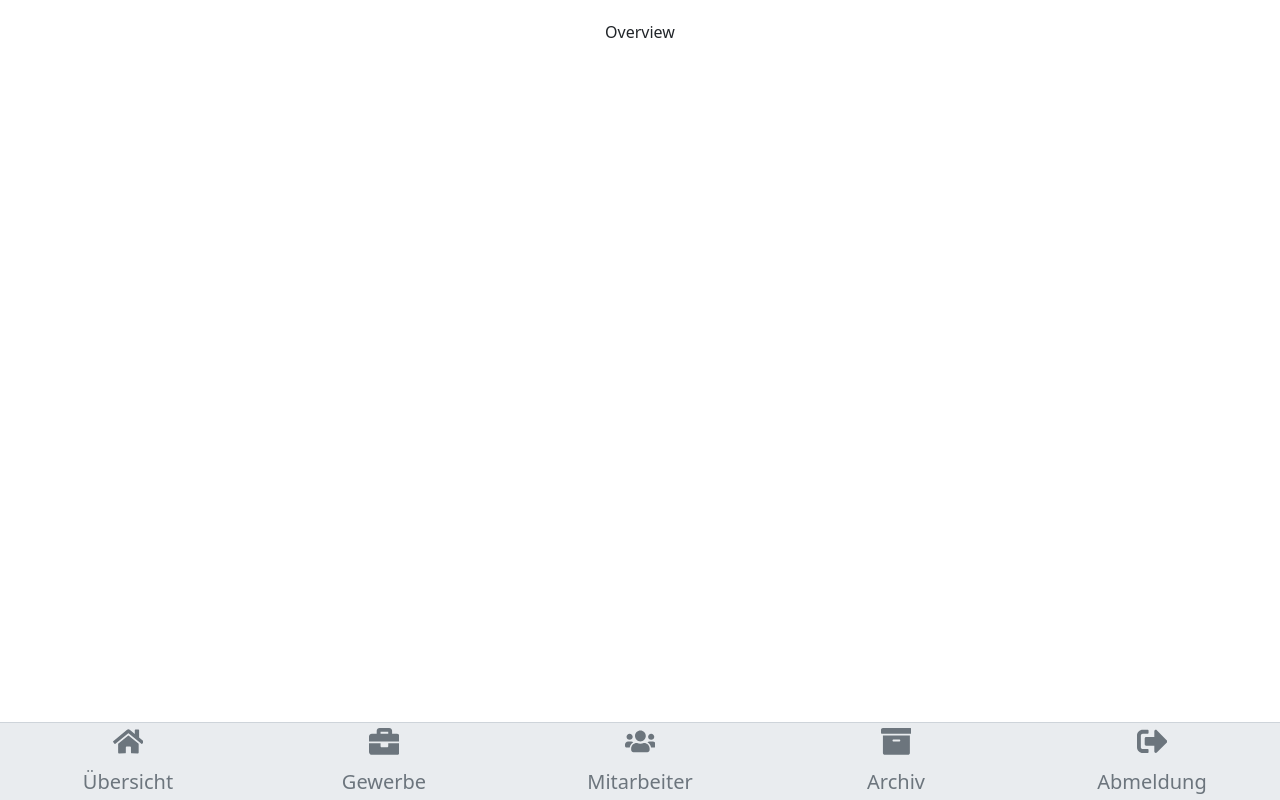
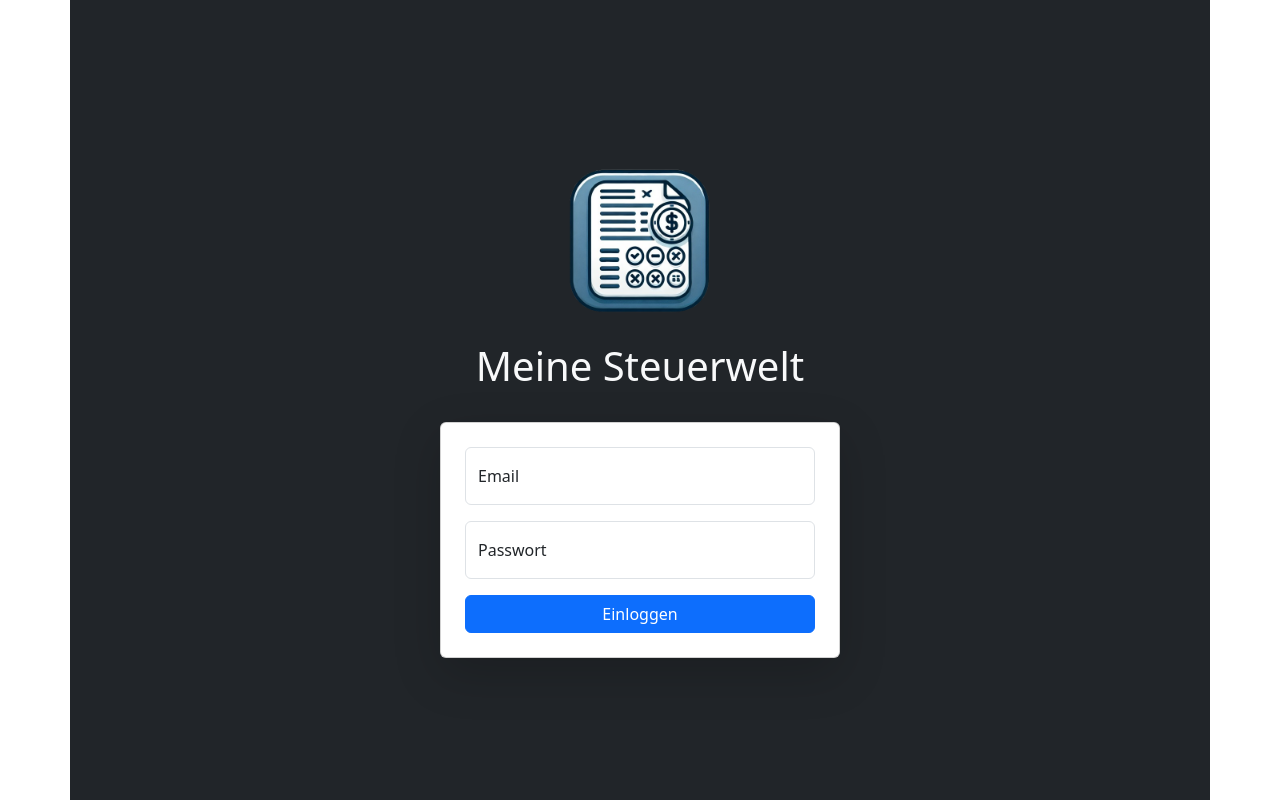
Before and after one commit to AliAl2020/web-sw, a React (Create React App) app: page /login in a window 1280 px wide. Built offline with nearby package versions, Linux system fonts and the light colour scheme.

Commit message:
directory

```diff
--- a/src/App.js
+++ b/src/App.js
@@ -8,10 +8,9 @@ function App() {
     <div className="App">
         <Router>
             <Routes>
-                <Route path="/screens/loginscreen/LoginScreen.js" element={<LoginScreen />} />
-                <Route path="/screens/dashboard/Dashboard.js" element={<Dashboard />} />
-                <Route path="*" element={<Dashboard />} />
-                <Route path="/"  element={<Dashboard />} />
+                <Route path="/login" element={<LoginScreen />} />
+                <Route path="/dashboard/*" element={<Dashboard />} />
+                <Route path="*" element={<Navigate to="/login" />} />
 
             </Routes>
         </Router>
--- a/src/screens/dashboard/Dashboard.js
+++ b/src/screens/dashboard/Dashboard.js
@@ -14,35 +14,35 @@ const Dashboard = () => {
             {/* Main Content */}
             <div className="content">
                 <Routes>
-                    <Route path="/dashboard/overview" element={<Overview />} />
-                    <Route path="/dashboard/employer" element={<Employer />} />
-                    <Route path="/dashboard/employee" element={<Employee />} />
-                    <Route path="/dashboard/archiv" element={<Archiv />} />
-                    <Route path="/dashboard/logout" element={<Logout />} />
-                    <Route path="*" element={<Overview />} />
+                    <Route path="/" element={<Overview />} /> {/* Default route */}
+                    <Route path="overview" element={<Overview />} />
+                    <Route path="employer" element={<Employer />} />
+                    <Route path="employee" element={<Employee />} />
+                    <Route path="archiv" element={<Archiv />} />
+                    <Route path="logout" element={<Logout />} />
                 </Routes>
             </div>
 
             {/* Bottom Navigation */}
             <nav className="bottom-nav">
                 <NavLink to="/dashboard/overview" className="bottom-nav-item">
-                    <FaHome  className="nav-icon" />
+                    <FaHome className="nav-icon" />
                     <span>Übersicht</span>
                 </NavLink>
                 <NavLink to="/dashboard/employer" className="bottom-nav-item">
-                    <FaBriefcase  className="nav-icon" />
+                    <FaBriefcase className="nav-icon" />
                     <span>Gewerbe</span>
                 </NavLink>
                 <NavLink to="/dashboard/employee" className="bottom-nav-item">
-                    <FaUsers  className="nav-icon" />
+                    <FaUsers className="nav-icon" />
                     <span>Mitarbeiter</span>
                 </NavLink>
                 <NavLink to="/dashboard/archiv" className="bottom-nav-item">
-                    <FaArchive  className="nav-icon" />
+                    <FaArchive className="nav-icon" />
                     <span>Archiv</span>
                 </NavLink>
                 <NavLink to="/dashboard/logout" className="bottom-nav-item">
-                    <FaSignOutAlt  className="nav-icon"/>
+                    <FaSignOutAlt className="nav-icon" />
                     <span>Abmeldung</span>
                 </NavLink>
             </nav>
--- a/src/screens/loginscreen/LoginScreen.js
+++ b/src/screens/loginscreen/LoginScreen.js
@@ -40,6 +40,7 @@ const LoginScreen = () => {
           } finally {
 
           }
+          console.log("click on login");
           navigate('/dashboard');
     };
 
```
